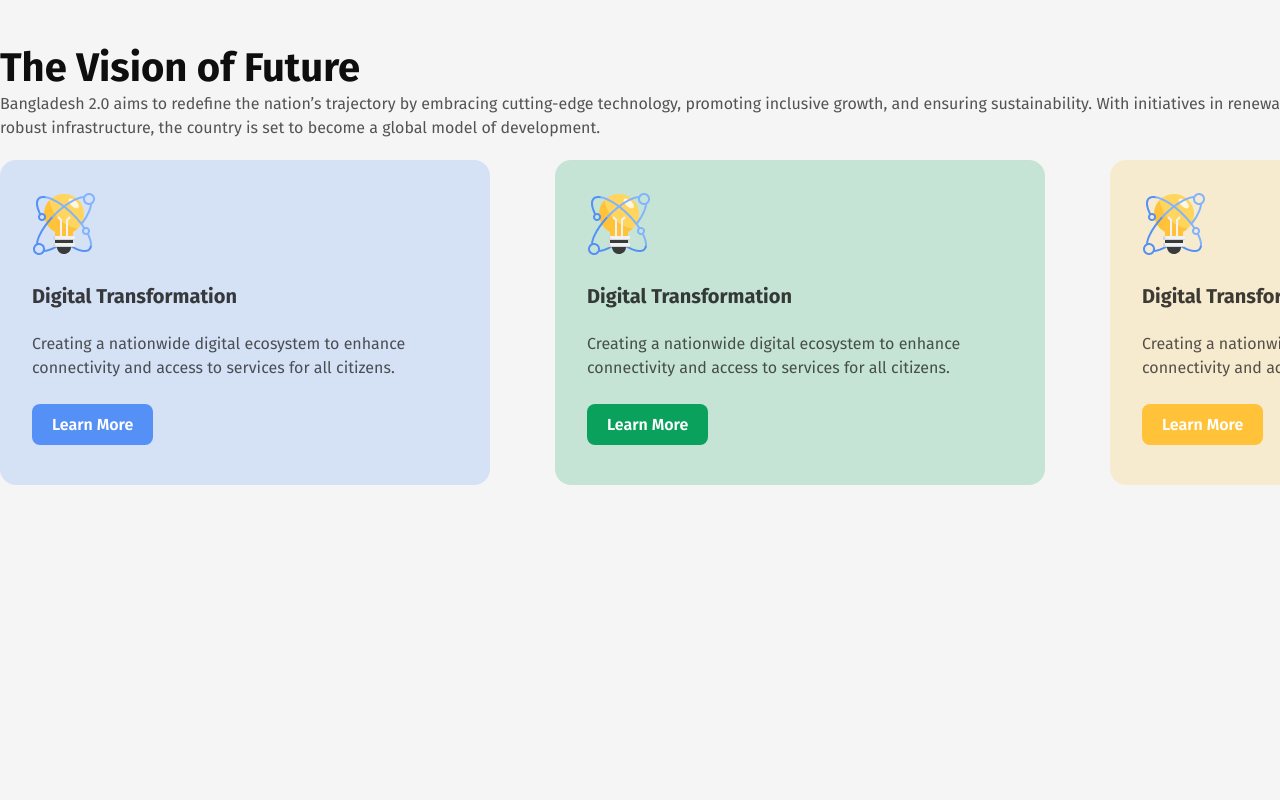
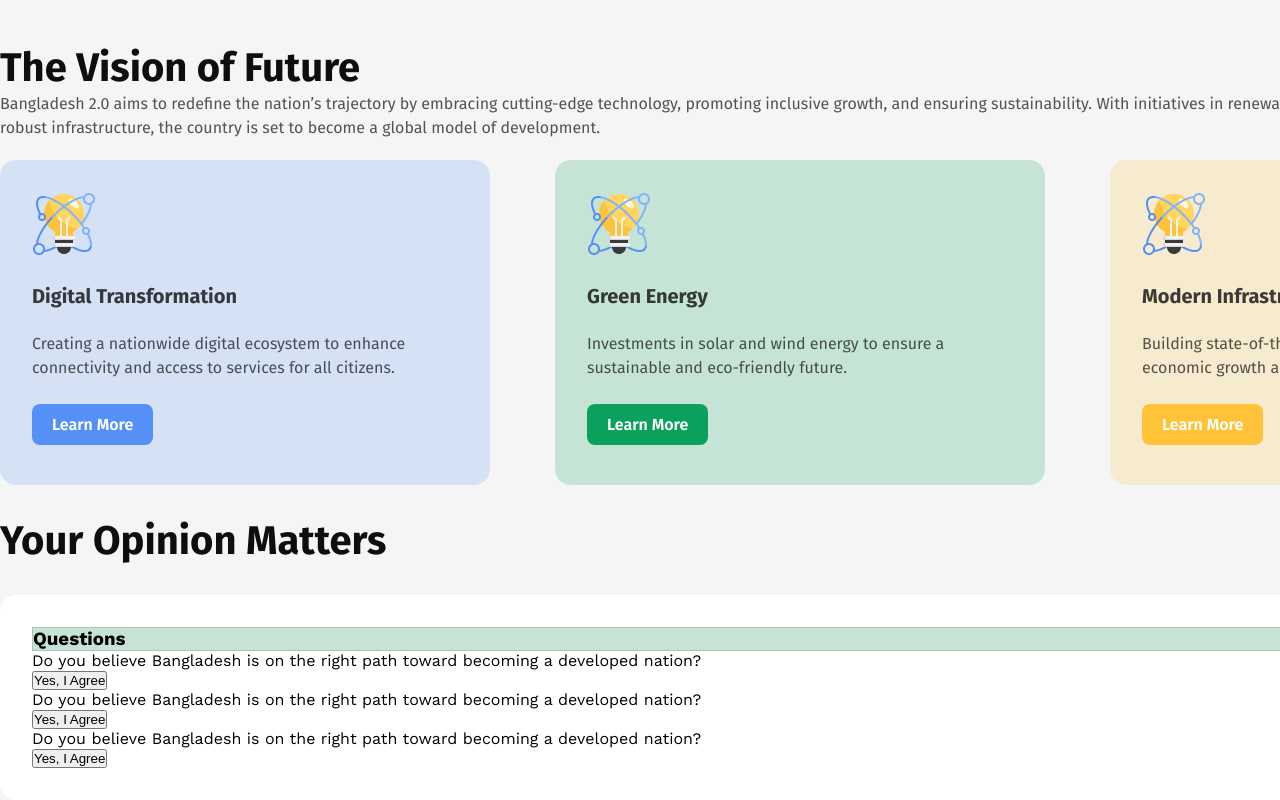
Before and after one commit to MohammadDevs/Bangladesh-2.0-first-assinment, a plain HTML site: page index.html in a window 1280 px wide. Shown: the part 932-1732 px from the top of the page. Before the commit the page ends 1417 px from the top, so only its background shows below. Drawn offline with nearby package versions, Linux system fonts and the light colour scheme.

Commit message:
added nav part

```diff
--- a/index.html
+++ b/index.html
@@ -55,21 +55,51 @@
                 </div>
                 <div class="card-2">          <!--no02-->
                     <img src="assets/card-icon.png" alt="">
-                    <h4 class="vision-sub-titel">Digital Transformation</h4>
-                    <p class="vision-content">Creating a nationwide digital ecosystem to enhance connectivity and access to services for all citizens.</p>
+                    <h4 class="vision-sub-titel">Green Energy</h4>
+                    <p class="vision-content">Investments in solar and wind energy to ensure a sustainable and eco-friendly future.</p>
                     <button class="vision-btn"><a href="">Learn More</a></button>
 
                 </div>
                 <div class="card-3">          <!--no03-->
                     <img src="assets/card-icon.png" alt="">
-                    <h4 class="vision-sub-titel">Digital Transformation</h4>
-                    <p class="vision-content">Creating a nationwide digital ecosystem to enhance connectivity and access to services for all citizens.</p>
+                    <h4 class="vision-sub-titel">Modern Infrastructure</h4>
+                    <p class="vision-content">Building state-of-the-art infrastructure to support economic growth and global competitiveness.</p>
                     <button class="vision-btn"><a href="">Learn More</a></button>
 
                 </div>
             </div>
         </section>
         <!-- Vision part End -->
+
+                <!-- Navigative Form part Start -->
+        <section id="opinion-form">
+            <div class="opinion-container"><!--background-->
+                <h2 class="titel">Your Opinion Matters</h2>
+                <div class="main-bg">
+                    <div class="Question"> <!---for bg color-->
+                       <nav class="Question-nav">
+                        <h3 class="Questions">Questions</h3>
+                        <h3 class="opinion">Select Your Opinion</h3>
+                       </nav>
+                    </div>
+                    <div class="descript">
+                        <p>Do you believe Bangladesh is on the right path toward becoming a developed nation?</p>
+                        <button class="question-btn">Yes, I Agree</button>
+                    </div>
+                    <div class="descript">
+                        <p>Do you believe Bangladesh is on the right path toward becoming a developed nation?</p>
+                        <button class="question-btn">Yes, I Agree</button>
+                    </div>
+                    <div class="descript">
+                        <p>Do you believe Bangladesh is on the right path toward becoming a developed nation?</p>
+                        <button class="question-btn">Yes, I Agree</button>
+                    </div>
+                </div>
+            </div>
+        </section>
+
+
+                <!-- Navigative Form part End -->
     </main>
     <!-- End Main Section -->
 </body>
--- a/styles/index.css
+++ b/styles/index.css
@@ -165,6 +165,7 @@ text-align: left;
     box-sizing: border-box;
     border-radius: 16px;
     padding: 32px;
+    margin-bottom: 32px;
 }
 #vision .card-1 {
     box-sizing: border-box;
@@ -246,6 +247,55 @@ text-align: left;
     justify-content: space-between;
 }
     /* Vision Card Part End */
+        /* Qusetion form Start */
+#opinion-form {
+    width: 1600px;
+    margin: 0 auto;
+}
 
+#opinion-form .titel {
+    color: rgb(14, 14, 14);
+    font-family: Fira Sans;
+    font-size: 40px;
+    font-weight: 700;
+    line-height: 48px;
+    letter-spacing: 0%;
+    text-align: left;
+    margin-bottom: 30px;
+}
+
+#opinion-form .main-bg {
+    background-color: rgb(255, 255, 255);
+    border-radius: 16px;
+    padding: 32px;
+}
+
+#opinion .Questions {
+    color: rgb(14, 14, 14);
+font-family: Fira Sans;
+font-size: 20px;
+font-weight: 600;
+line-height: 24px;
+letter-spacing: 0%;
+text-align: left;
+}
+#opinion .your-opinion {
+    color: rgb(14, 14, 14);
+font-family: Fira Sans;
+font-size: 20px;
+font-weight: 600;
+line-height: 24px;
+letter-spacing: 0%;
+text-align: left;
+}
+.Question .Question-nav {
+box-sizing: border-box;
+border: 1px solid rgba(14, 14, 14, 0.15);
+background: rgb(198, 228, 214);
+display: flex;
+justify-content: space-between;
+}
+
+        /* Qusetion form End */
 
         /* Main part End */
```
